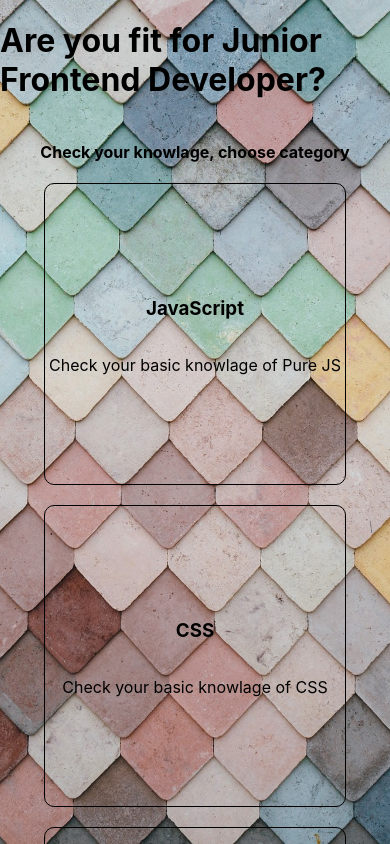
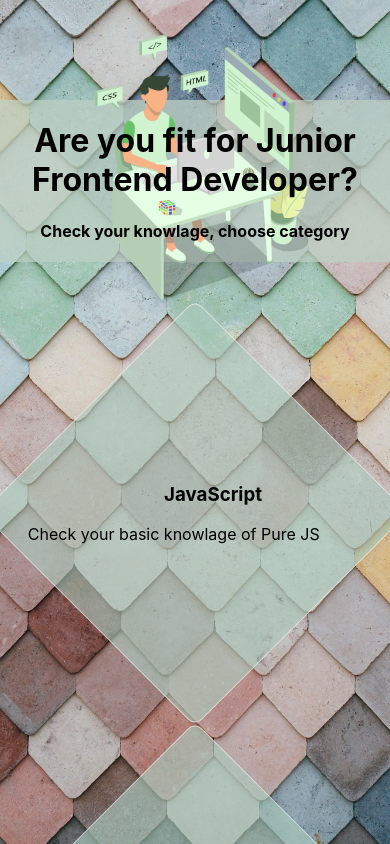
Before and after one commit to NataliaJeszke/quizpage-reactjs, a React (Create React App) app: page /welcome in a window 390 px wide. Shown: the top 844 px of the page. Built offline with nearby package versions, Linux system fonts and the light colour scheme.

Commit message:
added responsive img

```diff
--- a/src/components/Welcome/CategoriesCards/CategoriesCardsStyle.module.css
+++ b/src/components/Welcome/CategoriesCards/CategoriesCardsStyle.module.css
@@ -4,9 +4,14 @@
     align-items: center;
     justify-content: center;
     border: 1px solid;
+    border-color: #f3f3f59a;
     width: 300px;
     height: 300px;
     border-radius: 10px;
+    transform: rotate(45deg);
+    margin-top: 100px;
+    background-color: #abccbf9b;
+
 }
 
 .card_one:hover{
@@ -16,6 +21,10 @@
     zoom: 1.1;
 }
 
+.card_one h3, p{
+    transform: rotate(-45deg);
+}
+
 a{
     text-decoration: none;
     color: black;
--- a/src/components/Welcome/Welcome.jsx
+++ b/src/components/Welcome/Welcome.jsx
@@ -3,13 +3,19 @@ import { CategoryHTML } from "./CategoriesCards/CategoryHTML/CategoryHTML";
 import { CategoryJS } from "./CategoriesCards/CategoryJS/CategoryJS";
 import { Link } from "react-router-dom";
 import style from "./WelcomeStyle.module.css";
+import image from '../../assets/programmer.png';
 
 export function Welcome() {
   return (
     <>
       <header className={style.header}>
+        <div className="header_container">
         <h1>Are you fit for Junior Frontend Developer?</h1>
         <h4>Check your knowlage, choose category</h4>
+        </div>
+        <div>
+      <img src={image} alt="Opis obrazka" />
+    </div>
       </header>
       <div className={style.categories_cards}>
         <Link to="/questions">
--- a/src/components/Welcome/WelcomeStyle.module.css
+++ b/src/components/Welcome/WelcomeStyle.module.css
@@ -8,7 +8,31 @@
 
 .header{
     display: flex;
-    flex-direction: column;
+    flex-direction: row;
     justify-content: center;
     align-items: center;
+    text-align: center;
+    margin-top: 100px;
+    background-color: #bdcfc3c0;
+
 }
+
+.header_container{
+    display: flex;
+    flex-direction: row;
+}
+
+img{
+    position: absolute;
+    top: 0;
+    right: 0;
+    width: 400px;
+    height: 300px;
+    object-fit: cover;
+}
+
+.header h1,
+.header h4 {
+    position: relative;
+    z-index: 2;
+}
--- a/src/index.css
+++ b/src/index.css
@@ -5,6 +5,11 @@ body {
     sans-serif;
   -webkit-font-smoothing: antialiased;
   -moz-osx-font-smoothing: grayscale;
+  background: url(assets/tiles.jpg) no-repeat center center fixed;
+  -webkit-background-size: cover;
+  -moz-background-size: cover;
+  -o-background-size: cover;
+  background-size: cover;
 }
 
 code {
@@ -13,9 +18,5 @@ code {
 }
 
 html{
-  background: url(assets/tiles.jpg) no-repeat center center fixed;
-  -webkit-background-size: cover;
-  -moz-background-size: cover;
-  -o-background-size: cover;
-  background-size: cover;
+
 }
```
Also changed, not shown: src/assets/programmer.png (added).
